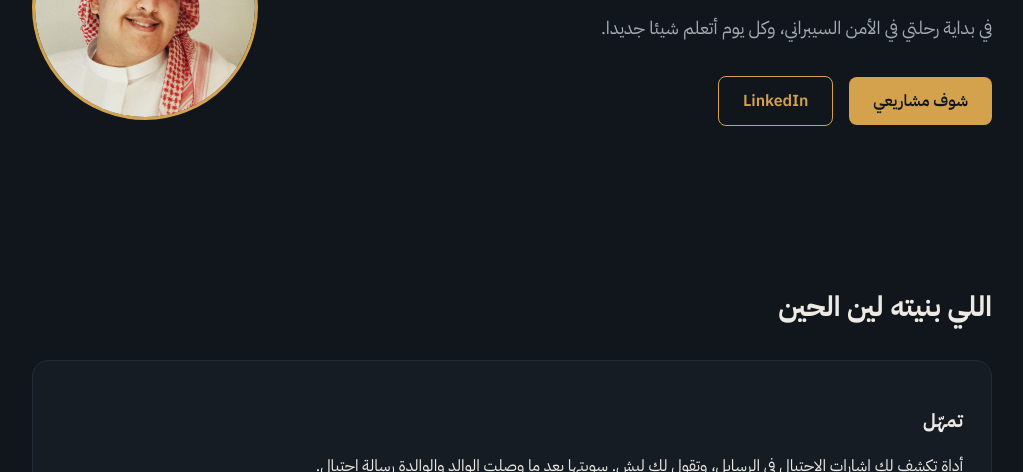
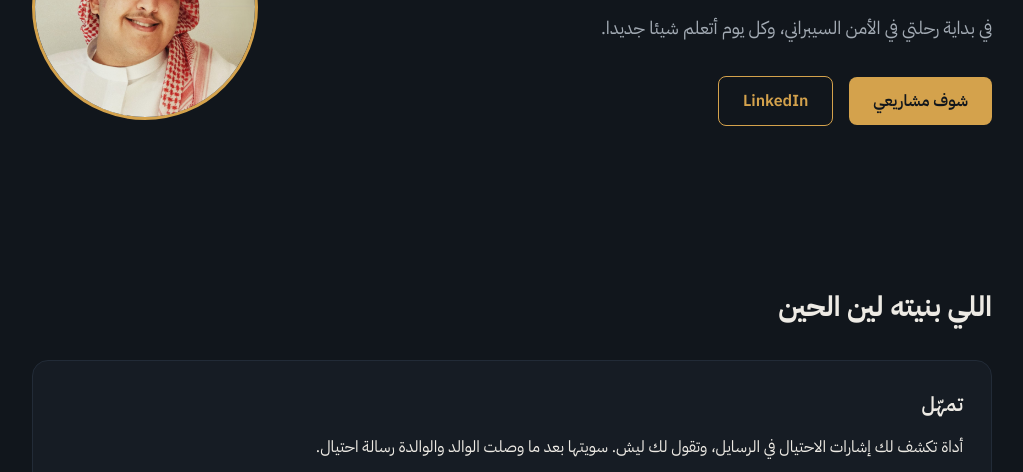
Before and after one commit to xMillon/xMillon.github.io, a plain HTML site: page index.html in a window 1280 px wide. Shown: the part 271-743 px from the top of the page, without its empty margins (128-1151 px from the left). Drawn offline with Linux system fonts and the light colour scheme.

Commit message:
Style h3 headings

```diff
--- a/style.css
+++ b/style.css
@@ -147,3 +147,9 @@ h2 {
 .card-link:focus-visible {
     color: var(--text);
 }
+
+h3 {
+    font-size: 20px;
+    font-weight: 600;
+    margin: 0 0 8px;
+}
```
